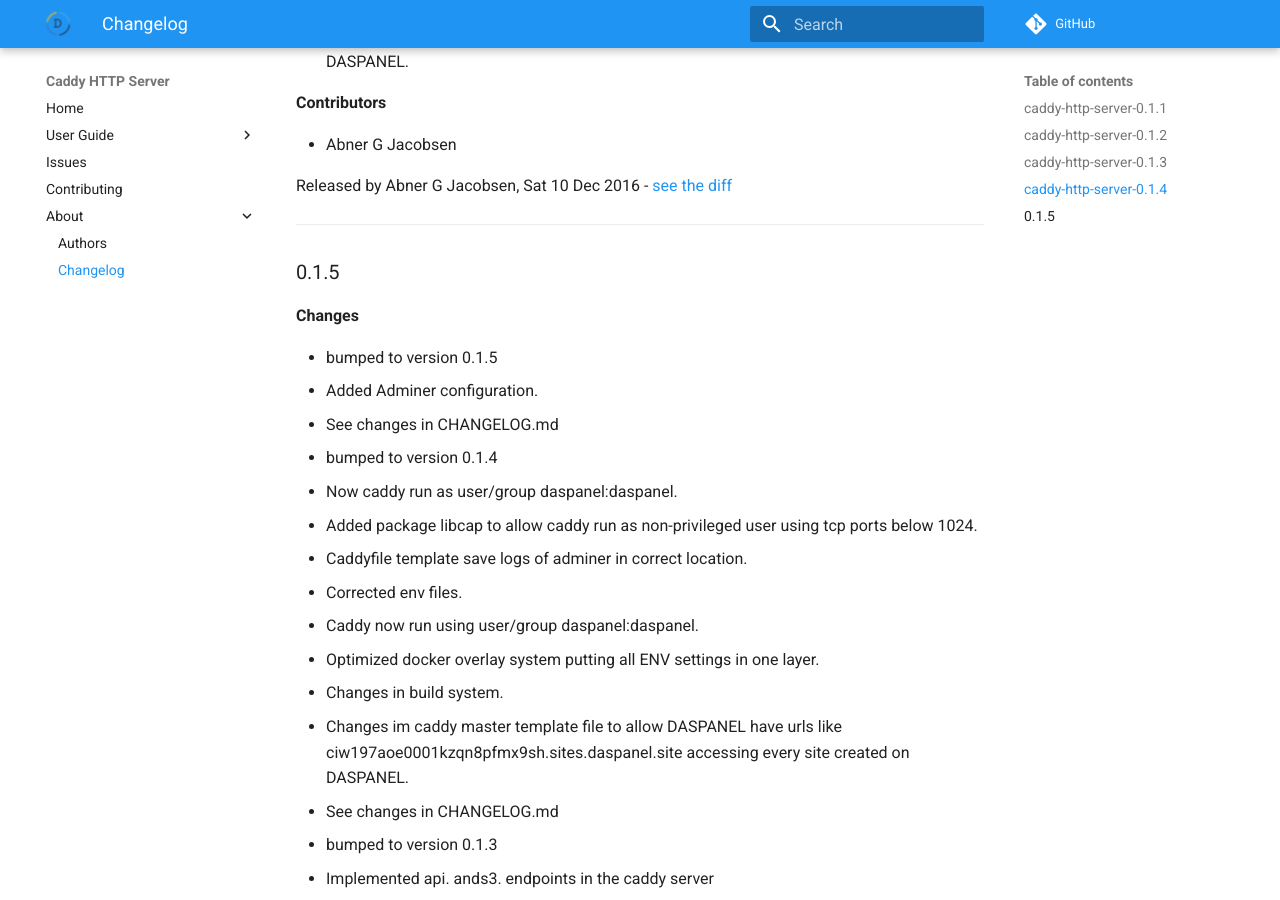
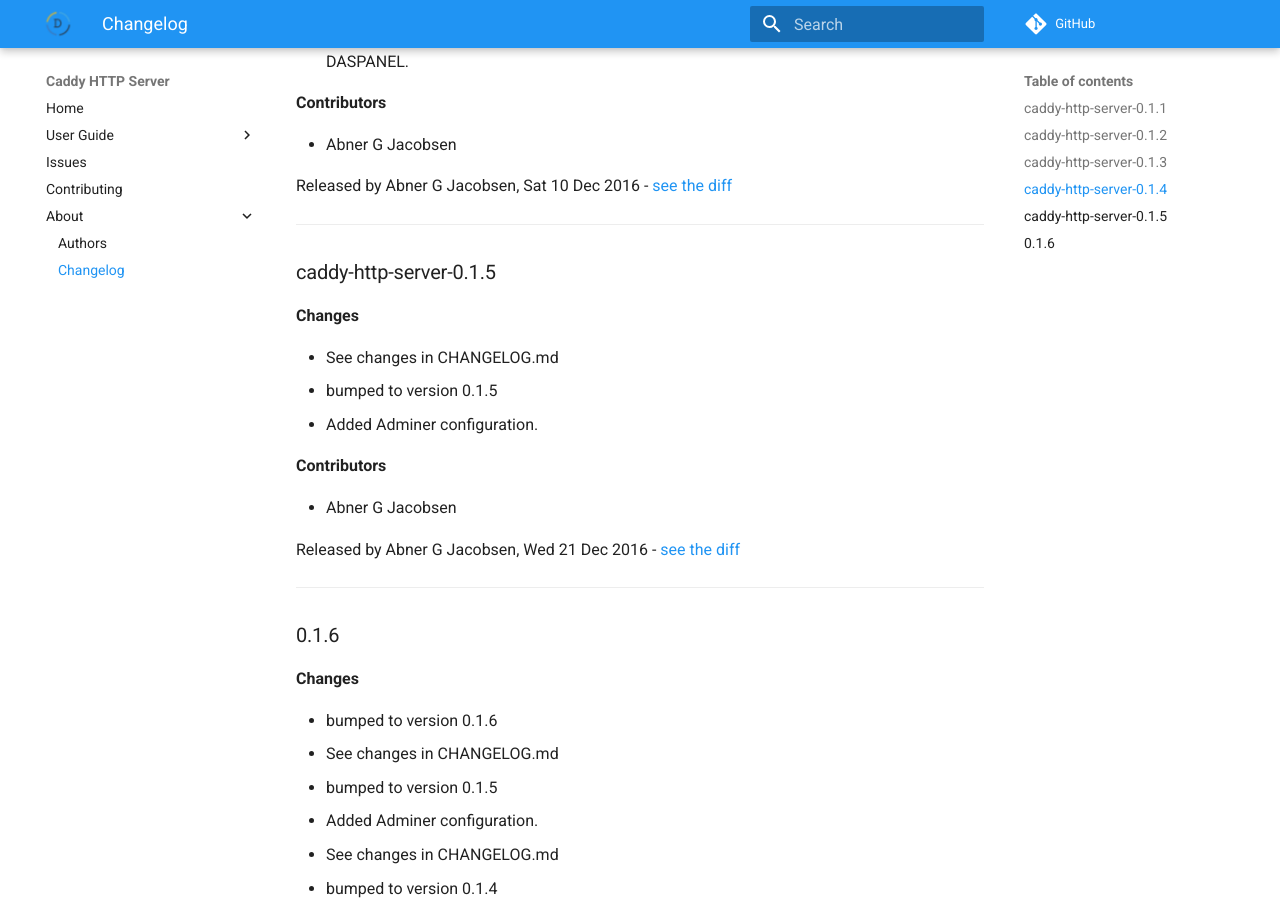
Before and after one commit to SIXwishlist/caddy-http-server, an MkDocs documentation site: the page built from docs/changelog.md, in a window 1280 px wide and 900 px high, scrolled down 1780 px. Built offline with MkDocs 1.6.1 and Material for MkDocs 9.7.7, drawn with Linux system fonts in a browser that asks for light colours; comment, search, counter and statistics services are not loaded; old or Windows-style settings are respelled for this version of MkDocs.

Commit message:
See changes in CHANGELOG.md

```diff
--- a/docs/changelog.md
+++ b/docs/changelog.md
@@ -69,9 +69,26 @@
 [see the diff](https://github.com/admindaspanel/caddy-http-server/compare/...#diff)
 ______________
 
-### 0.1.5
+### caddy-http-server-0.1.5
 __Changes__
 
+- See changes in CHANGELOG.md
+- bumped to version 0.1.5
+- Added Adminer configuration.
+
+__Contributors__
+
+- Abner G Jacobsen
+
+Released by Abner G Jacobsen, Wed 21 Dec 2016 -
+[see the diff](https://github.com/admindaspanel/caddy-http-server/compare/...#diff)
+______________
+
+### 0.1.6
+__Changes__
+
+- bumped to version 0.1.6
+- See changes in CHANGELOG.md
 - bumped to version 0.1.5
 - Added Adminer configuration.
 - See changes in CHANGELOG.md
@@ -101,5 +118,5 @@
 - Abner G Jacobsen
 
 Released by Abner G Jacobsen, Wed 21 Dec 2016 -
-[see the diff](https://github.com/admindaspanel/caddy-http-server/compare/d427dbca71ccdbb60f3f1557175ec101d8b63bf6...0.1.5#diff)
+[see the diff](https://github.com/admindaspanel/caddy-http-server/compare/d427dbca71ccdbb60f3f1557175ec101d8b63bf6...0.1.6#diff)
 ______________
```
Also changed, not shown: CHANGELOG.md (+19 -2 lines).
